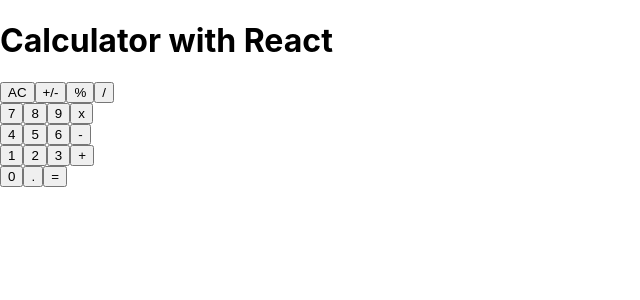
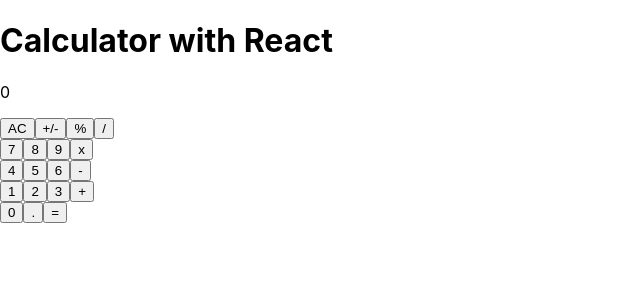
Before and after one commit to billodiallo/Calculator, a React (Create React App) app: page / in a window 1280 px wide. Shown: the top 300 px of the page, without its empty margins (0-640 px from the left). Built offline with nearby package versions, Linux system fonts and the light colour scheme.

Commit message:
Add condition for result null

```diff
--- a/src/components/Display.js
+++ b/src/components/Display.js
@@ -9,10 +9,17 @@ class Display extends Component {
 
 
     render() {
-        // eslint-disable-next-line react/prop-types
-        const { result } = this.props;
+
+        let { result } = this.props;
+        if (result === null) {
+            result = 0;
+        }
         return (
-                <p >{result}</p>
+            <div className = "display">
+                 <p >{result}</p>
+
+            </div>
+
 
         );
     }
```
